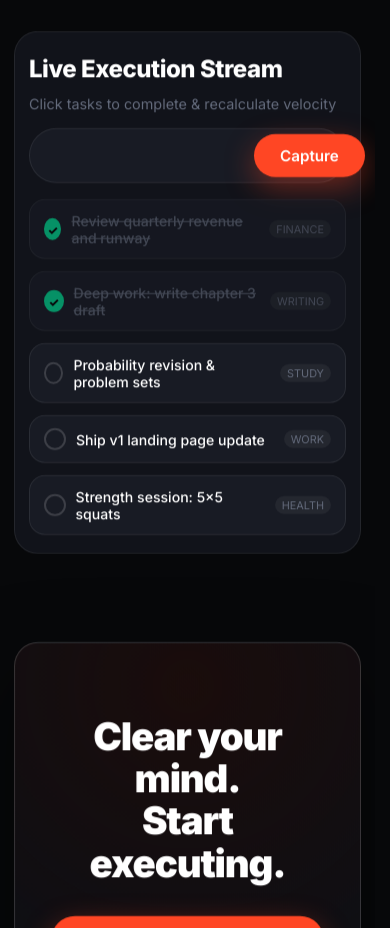
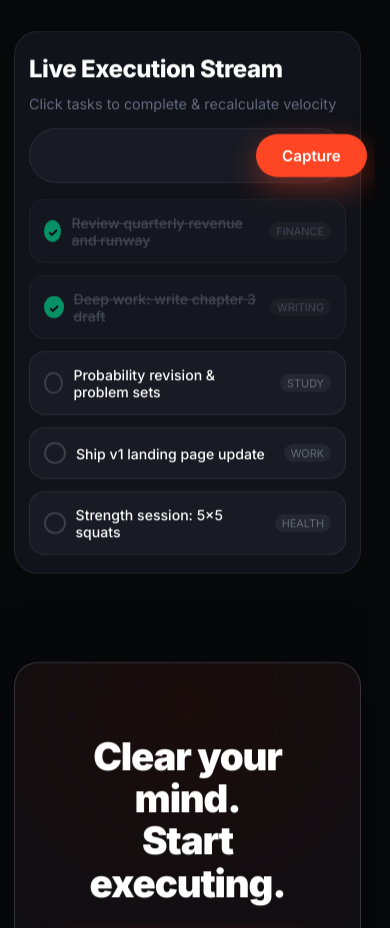
Before and after one commit to mohakapoor/brain-frontend, a React (Vite) app: page / in a window 390 px wide. Shown: the part 2200-3128 px from the top of the page. Built offline with nearby package versions, Linux system fonts and the light colour scheme; no server answers.

Commit message:
style: hide capture input placeholder and keyboard badge on mobile dashboard

```diff
--- a/src/index.css
+++ b/src/index.css
@@ -2836,6 +2836,27 @@ body::before {
   .header-page-title {
     font-size: 1.55rem;
   }
+
+  .capture-input-box {
+    padding: 5px 6px 5px 14px;
+  }
+
+  .capture-input::placeholder,
+  .task-capture-input::placeholder {
+    color: transparent;
+  }
+
+  .kbd-badge {
+    display: none;
+  }
+
+  .task-item-row .task-row-actions {
+    opacity: 1;
+  }
+
+  .task-item-row {
+    padding: 14px 14px;
+  }
 }
 
 /* ==========================================================================
```
